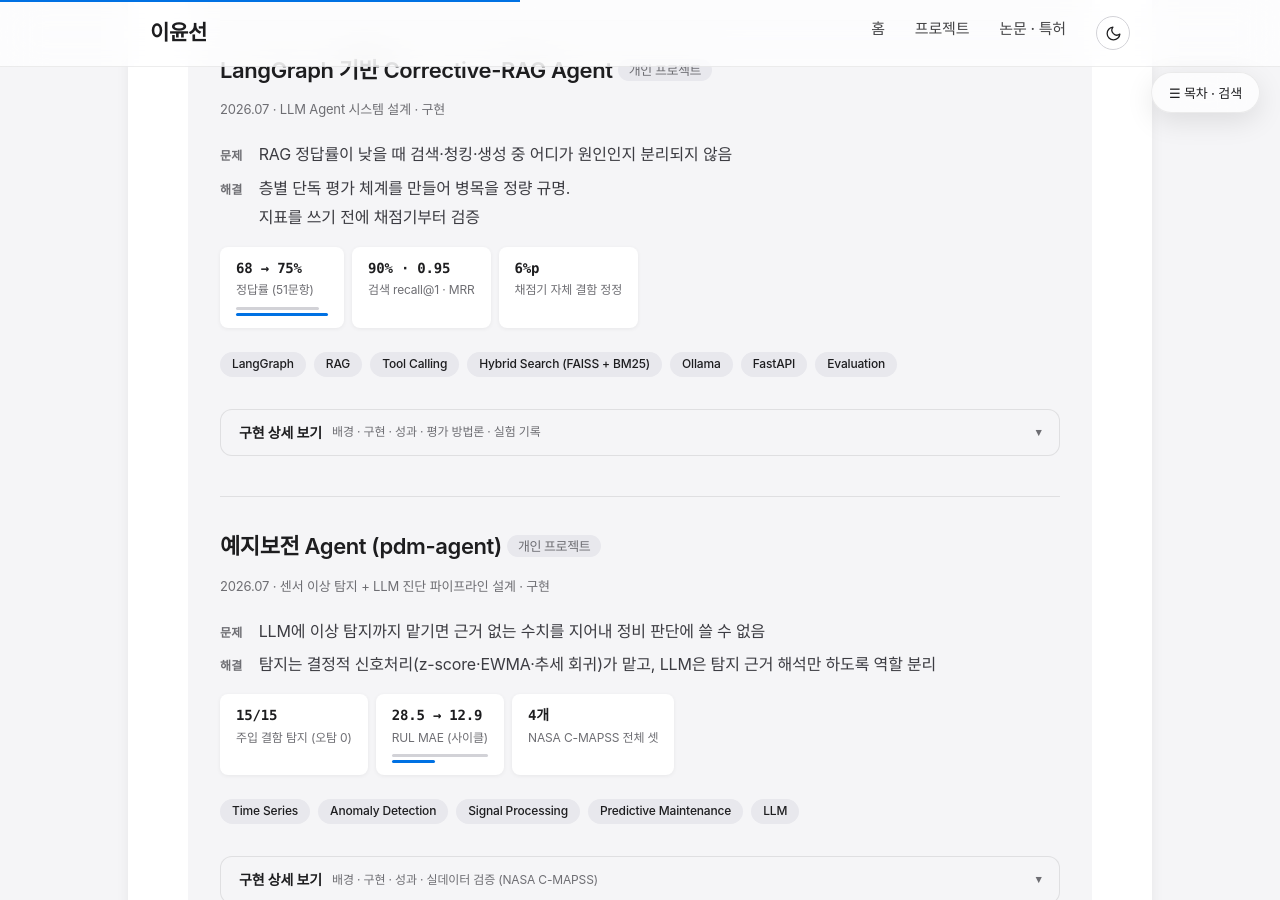
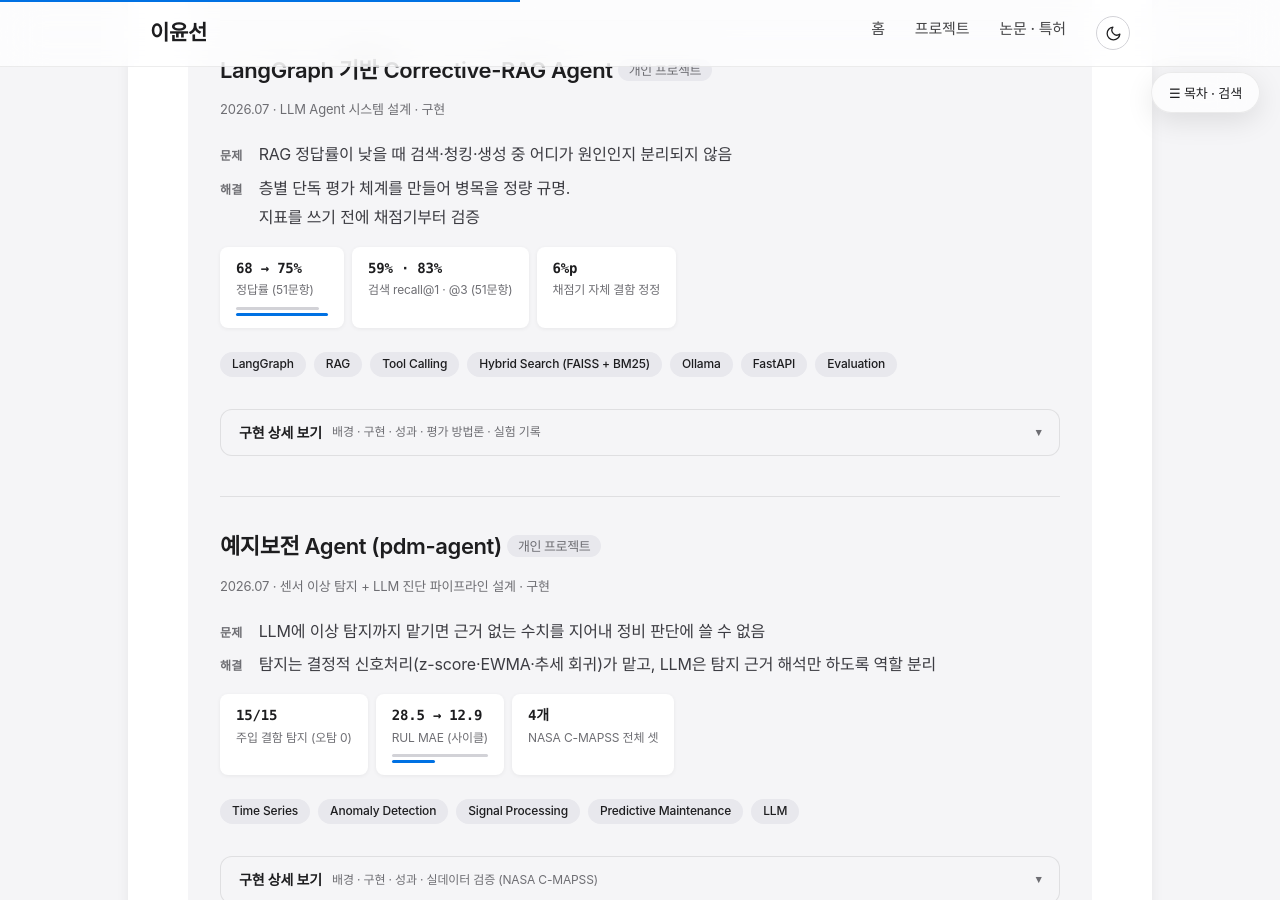
Before and after one commit to ckc5800/ckc5800.github.io, a Jekyll site: the page built from projects.html, in a window 1280 px wide and 900 px high, scrolled down 3564 px. Built offline with Jekyll 4.4.1, drawn with Linux system fonts in a browser that asks for light colours; some web fonts are replaced.

Commit message:
RAG 카드 검색 지표 정정 — 10문항 앵커 수치를 51문항 확장본으로 교체
recall@1 90%·MRR 0.95는 10문항 앵커 기준인데 51문항 정답률과 나란히
제시돼 있었음. 저장소 README는 '10문항에서 100%였던 recall@3이 83%로
하락, 그 결론은 해당 10문항에서만 성립'이라고 명시하고 있어 카드가
저장소 기록과 어긋난 상태였음. 51문항 기준(recall@1 59%·@3 83%)으로
바꾸고, 앵커 착시를 확장 평가로 잡아낸 사실을 근거로 남김.

Co-Authored-By: Claude Fable 5 <noreply@anthropic.com>

```diff
--- a/projects.html
+++ b/projects.html
@@ -485,7 +485,7 @@ title: 프로젝트
     </dl>
     <div class="metrics">
         <div class="metric"><span class="metric-value">68 → 75%</span><span class="metric-label">정답률 (51문항)</span></div>
-        <div class="metric"><span class="metric-value">90% · 0.95</span><span class="metric-label">검색 recall@1 · MRR</span></div>
+        <div class="metric"><span class="metric-value">59% · 83%</span><span class="metric-label">검색 recall@1 · @3 (51문항)</span></div>
         <div class="metric"><span class="metric-value">6%p</span><span class="metric-label">채점기 자체 결함 정정</span></div>
     </div>
     <div class="tech-tags">
@@ -514,7 +514,7 @@ title: 프로젝트
     <h4 class="detail-head">성과</h4>
     <ul class="detail-list">
         <li><span class="sentence">51문항 기준 <strong>정답률 68% → 75%</strong>.</span><span class="sentence">실패를 검색·청킹·생성 층으로 나눠 병목이 생성 단계임을 수치로 확인하고 컨텍스트 수를 튜닝</span></li>
-        <li><span class="sentence"><strong>검색 recall@1 90%, MRR 0.95</strong> (무작위 기준선 3% 병기).</span><span class="sentence">이 과정에서 하이브리드 검색 결함 7건을 찾아 수정</span></li>
+        <li><span class="sentence"><strong>검색 recall@1 59% · @3 83%</strong> (51문항 기준, 무작위 기준선 병기).</span><span class="sentence">10문항 앵커에서는 90%·MRR 0.95였으나 표본이 작아 생긴 착시임을 확장 평가로 확인 — 결론을 앵커 수치가 아니라 확장본으로 갱신.</span><span class="sentence">이 과정에서 하이브리드 검색 결함 7건을 찾아 수정</span></li>
         <li><span class="sentence">채점기가 동의 표기를 오답으로 세고 있던 것을 발견.</span><span class="sentence"><strong>6%p를 정정</strong> — 지표를 쓰기 전에 지표부터 검증한 경우다</span></li>
         <li><span class="sentence">코퍼스에 답이 없는 거부 문항 10개를 넣어 <strong>환각 측정 지표 신설</strong>.</span><span class="sentence">컨텍스트를 넓힐수록 환각이 느는 트레이드오프를 실측</span></li>
     </ul>
```
